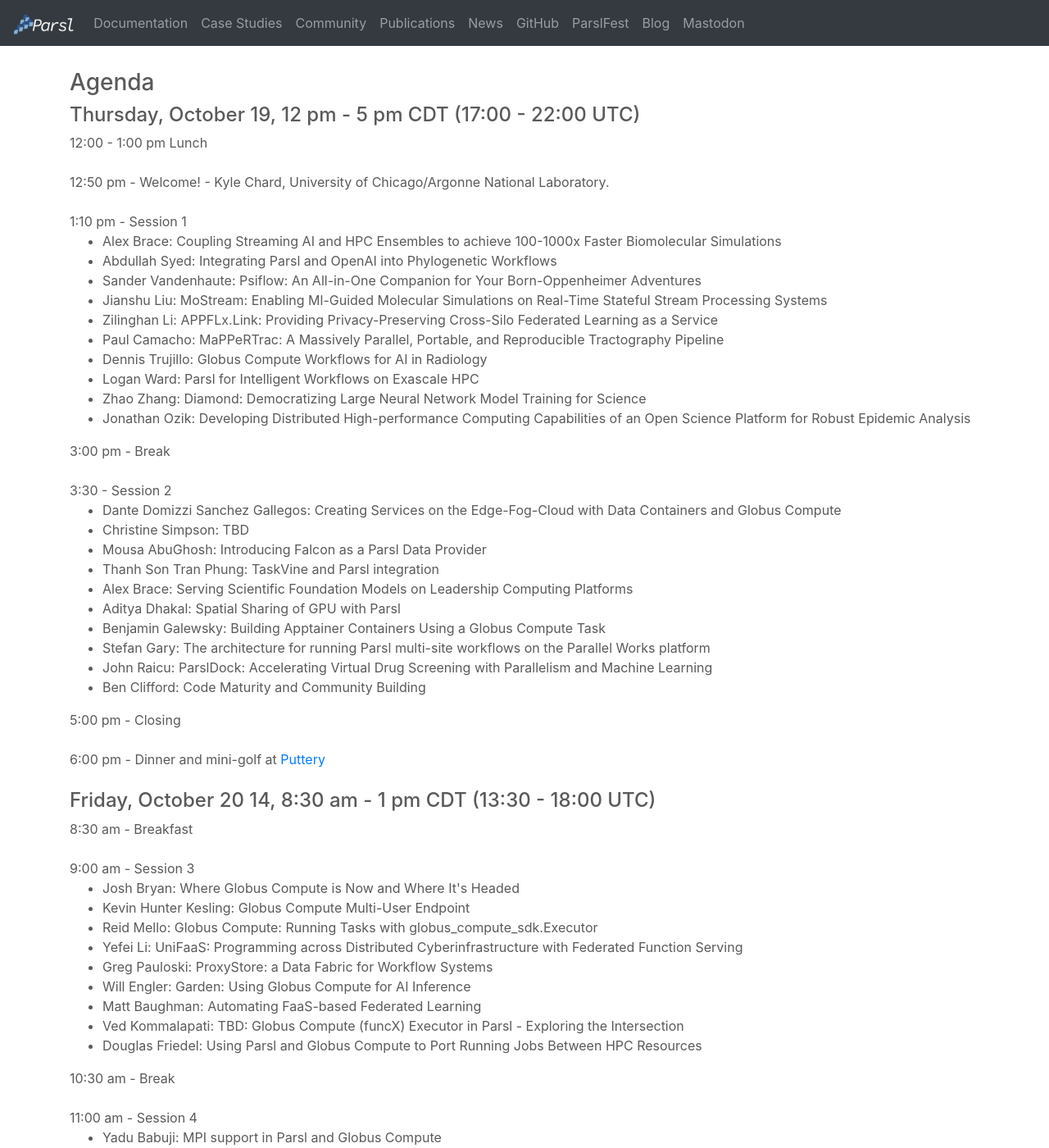
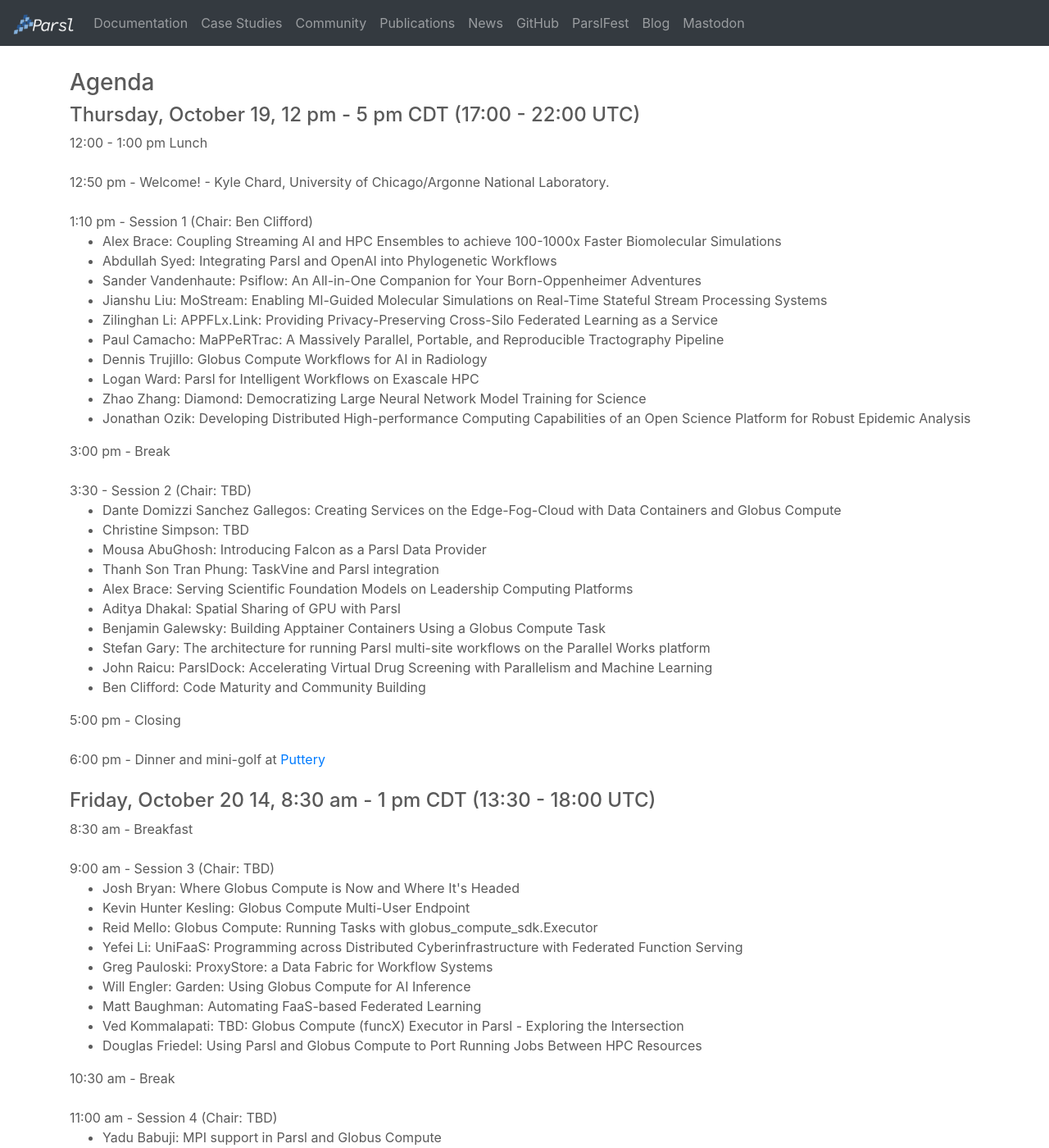
Before and after one commit to Parsl/parsl.github.io, a Jekyll site: the page built from parslfest/parslfest2023.html, in a window 1280 px wide and 1400 px high, scrolled down 1067 px. Shown: the whole window at 82% size. Built offline with Jekyll 4.4.1, drawn with Linux system fonts in a browser that asks for light colours.

Commit message:
Add session chair skeleton

```diff
--- a/parslfest/parslfest2023.html
+++ b/parslfest/parslfest2023.html
@@ -59,7 +59,7 @@
 
       12:50 pm - Welcome! - Kyle Chard, University of Chicago/Argonne National Laboratory.<br /><br />
 
-      1:10 pm - Session 1
+      1:10 pm - Session 1 (Chair: Ben Clifford)
       <ul>
 	      	<li>Alex Brace: Coupling Streaming AI and HPC Ensembles to achieve 100-1000x Faster Biomolecular Simulations</li>
 		<li>Abdullah Syed: Integrating Parsl and OpenAI into Phylogenetic Workflows</li>
@@ -78,7 +78,7 @@
 
 
 
-      3:30 - Session 2
+      3:30 - Session 2 (Chair: TBD)
       <ul>
 	 	<li>Dante Domizzi Sanchez Gallegos: Creating Services on the Edge-Fog-Cloud with Data Containers and Globus Compute</li>
 		<li>Christine Simpson: TBD</li>
@@ -101,7 +101,7 @@
 
       8:30 am - Breakfast <br /><br />
 
-      9:00 am - Session 3
+      9:00 am - Session 3 (Chair: TBD)
       <ul>
 	     	<li>Josh Bryan: Where Globus Compute is Now and Where It's Headed</li>
 		<li>Kevin Hunter Kesling: Globus Compute Multi-User Endpoint</li>
@@ -116,7 +116,7 @@
 
       10:30 am - Break  <br /><br />
 
-      11:00 am - Session 4
+      11:00 am - Session 4 (Chair: TBD)
       	<ul>
 		<li>Yadu Babuji: MPI support in Parsl and Globus Compute</li>
 		<li>Christopher Harrop: Toward Diversified Workflows for Numerical Weather Prediction</li>
```
